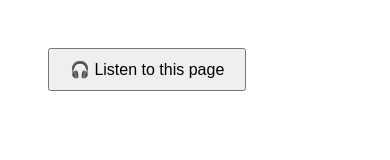
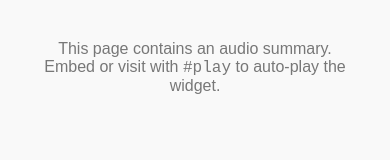
Before and after one commit to StreamOfScience/stream-audio, a plain HTML site: page index.html in a window 390 px wide. Drawn offline with Linux system fonts and the light colour scheme.

Commit message:
Update index.html

```diff
--- a/index.html
+++ b/index.html
@@ -5,7 +5,13 @@
   <title>Stream of Science Audio</title>
   <meta name="viewport" content="width=device-width, initial-scale=1.0">
   <style>
-    /* Floating audio widget */
+    body {
+      margin: 0;
+      font-family: Arial, sans-serif;
+      background: #f9f9f9;
+    }
+
+    /* Sticky, floating audio widget */
     #audioWidget {
       display: none;
       position: fixed;
@@ -35,37 +41,29 @@
       cursor: pointer;
     }
 
-    #listenButton {
-      font-size: 16px;
-      padding: 10px 20px;
-      margin: 40px;
-      cursor: pointer;
-    }
-
-    /* Mobile-specific adjustments */
+    /* Mobile responsiveness */
     @media (max-width: 600px) {
       #audioWidget {
+        left: 10px;
+        right: 10px;
         bottom: 10px;
-        right: 10px;
-        left: 10px;
         border-radius: 8px;
         padding: 10px;
       }
+    }
 
-      #closeWidget {
-        font-size: 20px;
-        top: 4px;
-        right: 8px;
-      }
+    /* Optional: fallback message */
+    #fallbackMessage {
+      padding: 40px;
+      text-align: center;
+      color: #777;
+      font-size: 16px;
     }
   </style>
 </head>
 <body>
 
-  <!-- Trigger button -->
-  <button id="listenButton" onclick="showPlayer()">🎧 Listen to this page</button>
-
-  <!-- Sticky, responsive audio player -->
+  <!-- Floating audio widget -->
   <div id="audioWidget">
     <span id="closeWidget" onclick="hidePlayer()">✖</span>
     <audio controls autoplay>
@@ -74,13 +72,19 @@
     </audio>
   </div>
 
-  <!-- JavaScript toggle -->
+  <!-- Optional fallback message for non-#play visitors -->
+  <div id="fallbackMessage">
+    This page contains an audio summary. Embed or visit with <code>#play</code> to auto-play the widget.
+  </div>
 
+  <!-- Script to auto-show the player if #play is in the URL -->
   <script>
     function showPlayer() {
       const widget = document.getElementById('audioWidget');
+      const fallback = document.getElementById('fallbackMessage');
       widget.style.display = 'block';
       widget.style.opacity = 1;
+      fallback.style.display = 'none';
     }
 
     function hidePlayer() {
@@ -91,7 +95,6 @@
       }, 300);
     }
 
-  // Auto-show widget if URL ends with #play
     window.onload = function () {
       if (window.location.hash === "#play") {
         showPlayer();
@@ -99,6 +102,5 @@
     };
   </script>
 
-
 </body>
 </html>
```
Lines whose indentation alone changed are shown as unchanged.
